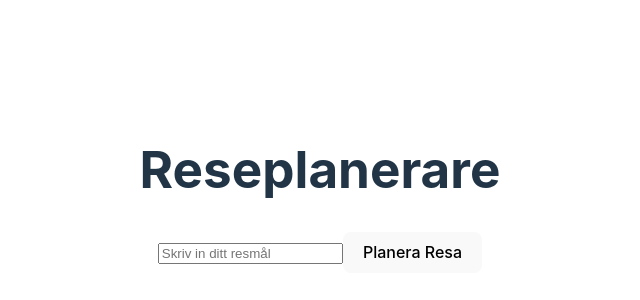
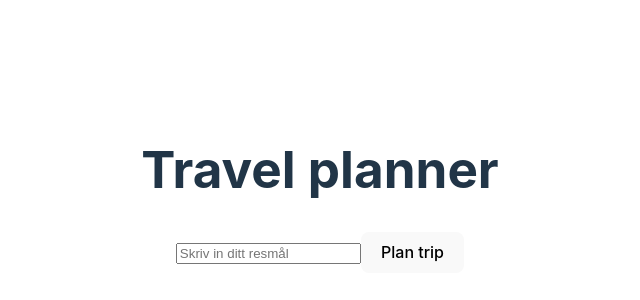
Before and after one commit to BenjaminBerhane/Trip-organizer-BR, a React (Vite) app in the folder vite-project/: page / in a window 1280 px wide. Shown: the part 210-510 px from the top of the page, without its empty margins (320-960 px from the left). Built offline with nearby package versions, Linux system fonts and the light colour scheme.

Commit message:
Update TripForm.jsx

```diff
--- a/vite-project/src/components/TripForm.jsx
+++ b/vite-project/src/components/TripForm.jsx
@@ -14,7 +14,7 @@ const TravelForm = () => {
 
   return (
         <div className="card-content">
-          <h1 className="title">Reseplanerare</h1>
+          <h1 className="title">Travel planner</h1>
           <form onSubmit={handleSubmit} className="form">
             <input
               type="text"
@@ -24,12 +24,12 @@ const TravelForm = () => {
               className="input"
             />
             <button type="submit" className="button">
-              Planera Resa
+              Plan trip
             </button>
           </form>
           {destinations.length > 0 && (
             <div className="result">
-              <p>Dina resmål:</p>
+              <p>Your trips:</p>
               <ul>
                 {destinations.map((dest, index) => (
                   <li key={index}><strong>{dest}</strong></li>
```
